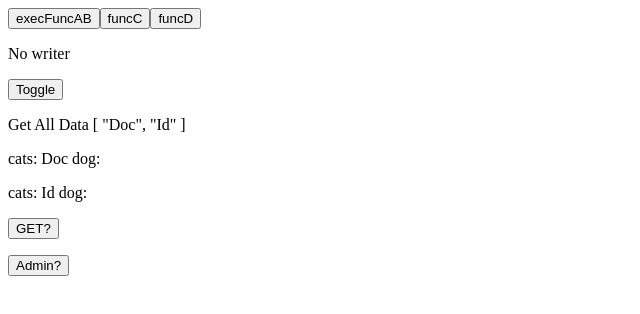
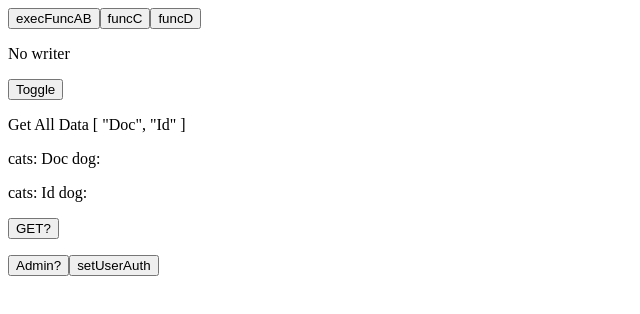
Before and after one commit to koyamal/pra_vue3, a Vue app in the folder vuePractive/: page / in a window 1280 px wide. Shown: the top 314 px of the page, without its empty margins (0-640 px from the left). Built offline with nearby package versions, Linux system fonts and the light colour scheme.

Commit message:
Add func to setIsAdmin

```diff
--- a/vuePractive/src/components/atom/F.vue
+++ b/vuePractive/src/components/atom/F.vue
@@ -36,6 +36,8 @@
       setIsAdmin() {
         if(this.userInfo.auth === 'admin') {
           this.adminFlag = true;
+        } else {
+          this.adminFlag = false;
         }
       },
       setUserAuth() {
@@ -110,5 +112,6 @@
   <div>
     <p v-if="isAdmin">Admin !!</p>
     <button @click="setIsAdmin">Admin?</button>
+    <button @click="setUserAuth">setUserAuth</button>
   </div>
 </template>
```
